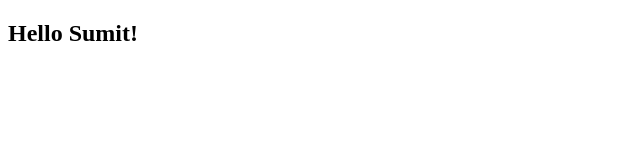
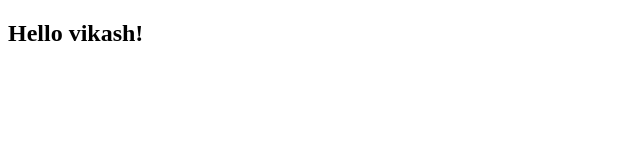
Before and after one commit to Fanticstef/testing, a plain HTML site: page index.html in a window 1280 px wide. Shown: the full height of the page, 0-640 px from the left. Drawn offline with Linux system fonts and the light colour scheme.

Commit message:
add name

```diff
--- a/index.html
+++ b/index.html
@@ -7,7 +7,7 @@
 </head>
 <body>
     <div class="">
-        <h2>Hello Sumit!</h2>
+        <h2>Hello vikash!</h2>
     </div>
 </body>
 </html>
```
